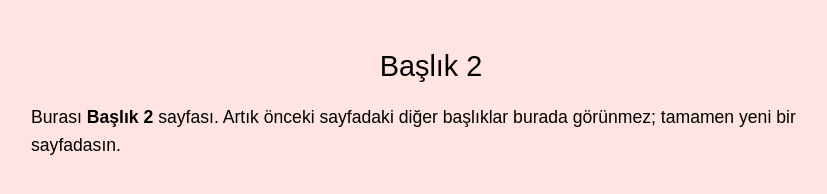
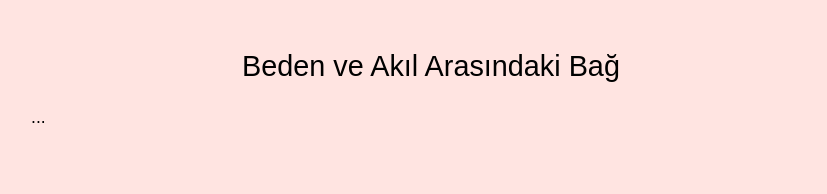
Before and after one commit to rapid2314/thinktank, a plain HTML site: page baslik2.html in a window 1280 px wide. Shown: the whole page, without its empty margins (209-1036 px from the left). Drawn offline with Linux system fonts and the light colour scheme.

Commit message:
Update baslik2.html

```diff
--- a/baslik2.html
+++ b/baslik2.html
@@ -2,7 +2,7 @@
 <html lang="tr">
 <head>
   <meta charset="UTF-8" />
-  <title>Başlık 2</title>
+  <title>Beden ve Akıl Arasındaki Bağ</title>
   <style>
     body {
       margin: 0;
@@ -31,10 +31,9 @@
 </head>
 <body>
   <div class="content-wrapper">
-    <div class="content-title">Başlık 2</div>
+    <div class="content-title">Beden ve Akıl Arasındaki Bağ</div>
     <div class="content-body">
-      Burası <strong>Başlık 2</strong> sayfası.
-      Artık önceki sayfadaki diğer başlıklar burada görünmez; tamamen yeni bir sayfadasın.
+      ...
     </div>
   </div>
 </body>
```
